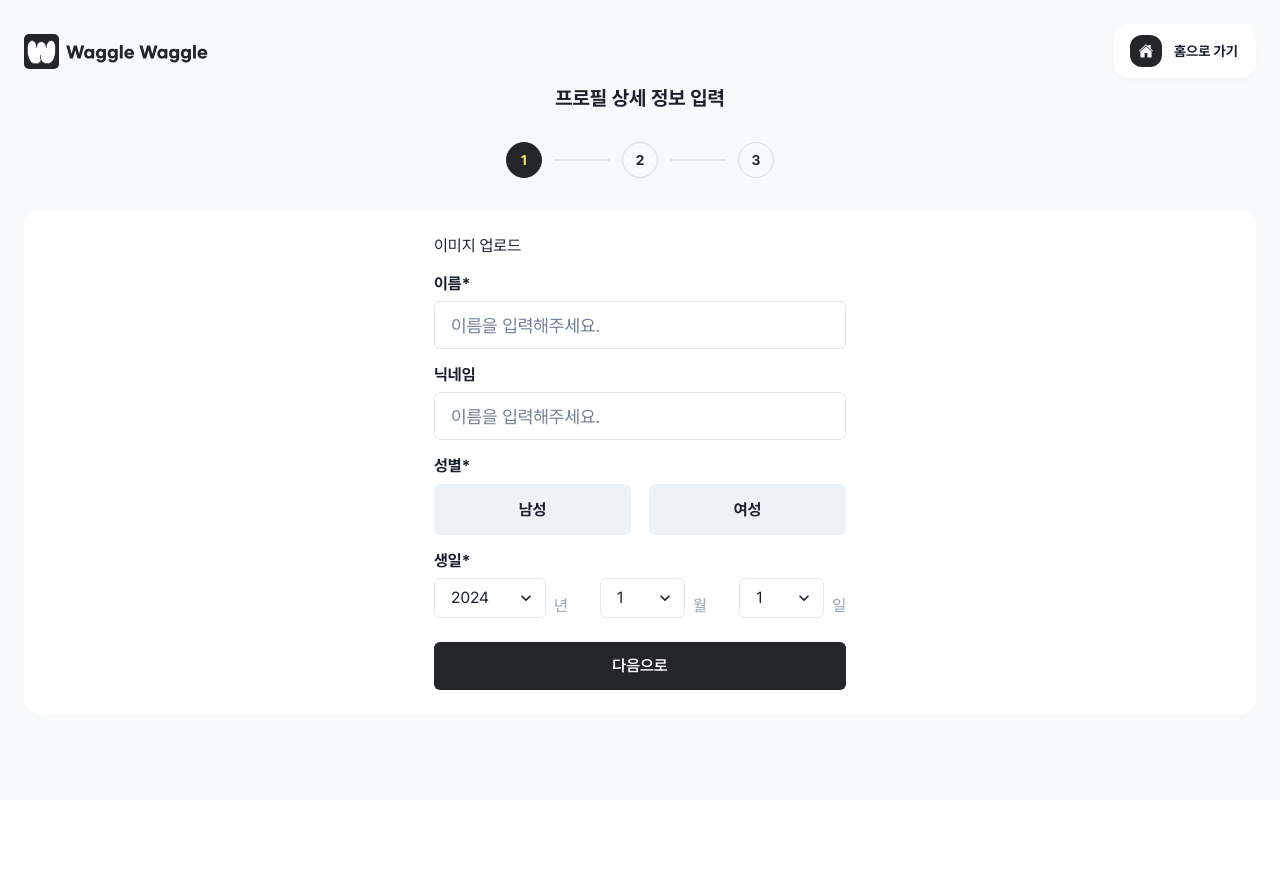
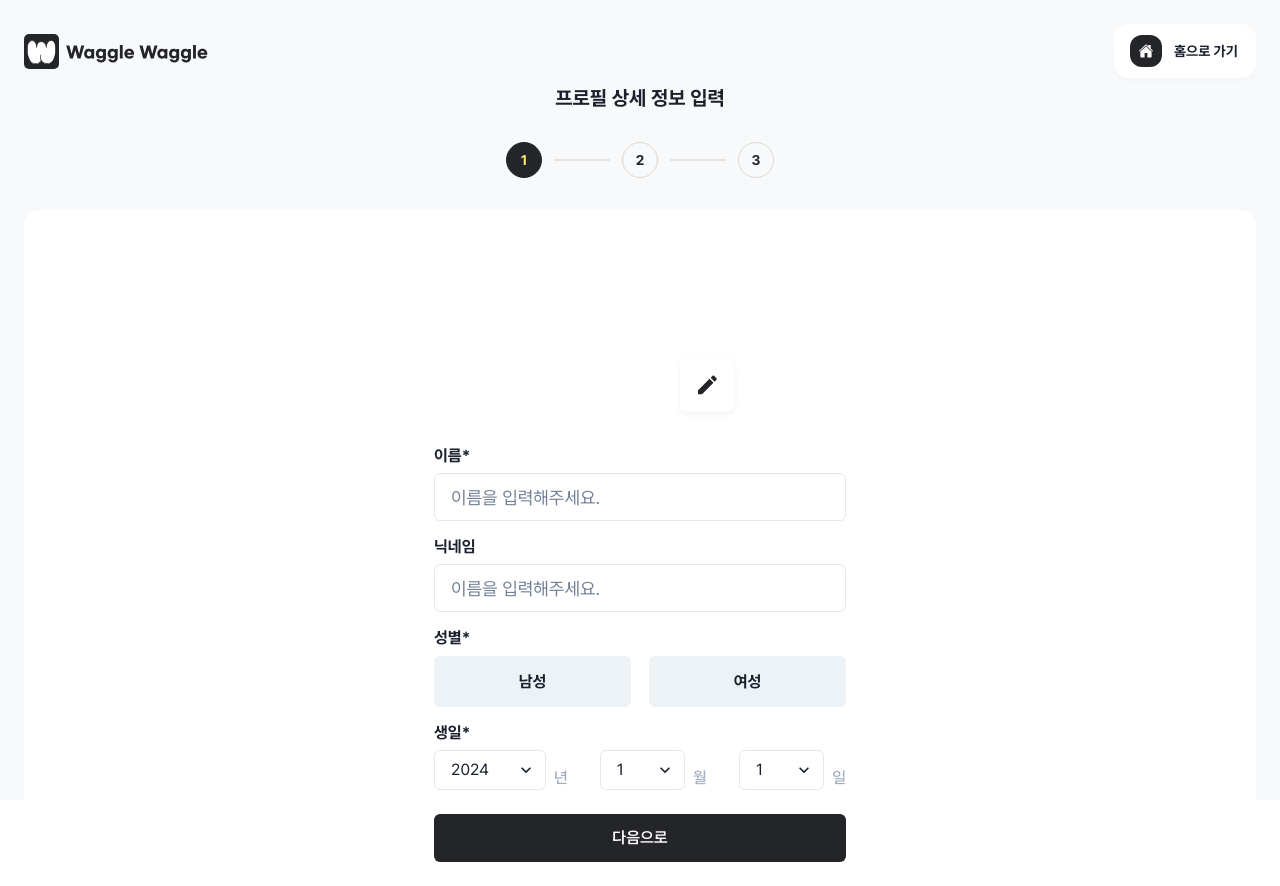
Before and after one commit to DDD-Community/DDD-10-WABLE-WEB, a Next.js app: page /profile/create in a window 1280 px wide. Before the commit the page ends 800 px from the top, so only its background shows below. Built offline with nearby package versions, Linux system fonts and the light colour scheme.

Commit message:
feat: 이미지 업로드하는 컴포넌트 마크업

```diff
--- /dev/null
+++ b/src/components/pages/profile/components/ProfileBasicInformationForm/components/ImageUpload.tsx
@@ -0,0 +1,32 @@
+import { Box, Flex } from '@chakra-ui/react';
+
+import EditIcon from '@/assets/icons/edit.svg';
+
+export function ImageUpload() {
+  return (
+    <Flex
+      maxW="412px"
+      w="100%"
+      h="168px"
+      alignItems="center"
+      justifyContent="center"
+    >
+      <Box position="relative" borderRadius="12px" w="168px" h="168px">
+        {/* file input */}
+        <Flex
+          justifyContent="center"
+          alignItems="center"
+          position="absolute"
+          borderRadius="8px"
+          bottom="-10px"
+          right="-10px"
+          w="54px"
+          h="54px"
+          boxShadow="0px 2px 6px rgba(0, 0, 0, 0.06)"
+        >
+          <EditIcon />
+        </Flex>
+      </Box>
+    </Flex>
+  );
+}
--- a/src/components/pages/profile/components/ProfileBasicInformationForm/components/index.ts
+++ b/src/components/pages/profile/components/ProfileBasicInformationForm/components/index.ts
@@ -1 +1,2 @@
 export * from './RadioGroup';
+export * from './ImageUpload';
--- a/src/components/pages/profile/components/ProfileBasicInformationForm/index.tsx
+++ b/src/components/pages/profile/components/ProfileBasicInformationForm/index.tsx
@@ -1,5 +1,4 @@
 import {
-  Box,
   Button,
   Flex,
   FormControl,
@@ -25,6 +24,9 @@ export function ProfileBasicInformationForm() {
     control,
     formState: { errors },
   } = useFormContext<ProfileSchema>();
+  /**
+   * @todo hook으로 분리하기
+   */
   const [currentDate, setCurrentDate] = useState(
     new Date(new Date().getFullYear(), 0, 1),
   );
@@ -60,19 +62,24 @@ export function ProfileBasicInformationForm() {
   }
 
   return (
-    <Flex w="100%" gap="32px" flexDirection="column" alignItems="center">
+    <Flex
+      w="100%"
+      flexDirection="column"
+      alignItems="center"
+      gap="24px"
+      bg="white"
+      borderRadius="16px"
+      padding="24px"
+    >
       <Flex
         w="100%"
-        bg="white"
-        padding="24px"
-        borderRadius="16px"
         justifyContent="center"
         alignItems="center"
         flexDirection="column"
-        gap="24px"
+        gap="44px"
       >
+        <C.ImageUpload />
         <Flex maxW="412px" w="100%" flexDirection="column" gap="16px">
-          <Box>이미지 업로드</Box>
           <FormControl isInvalid={!!errors.name}>
             <FormLabel htmlFor="name">
               <Flex gap="12px" alignItems="flex-end">
@@ -212,10 +219,10 @@ export function ProfileBasicInformationForm() {
             </Flex>
           </FormControl>
         </Flex>
-        <Button type="submit" variant="primary" maxW="412px" w="100%" h="48px">
-          다음으로
-        </Button>
       </Flex>
+      <Button type="submit" variant="primary" maxW="412px" w="100%" h="48px">
+        다음으로
+      </Button>
     </Flex>
   );
 }
```
Also changed, not shown: src/assets/icons/edit.svg (added).
